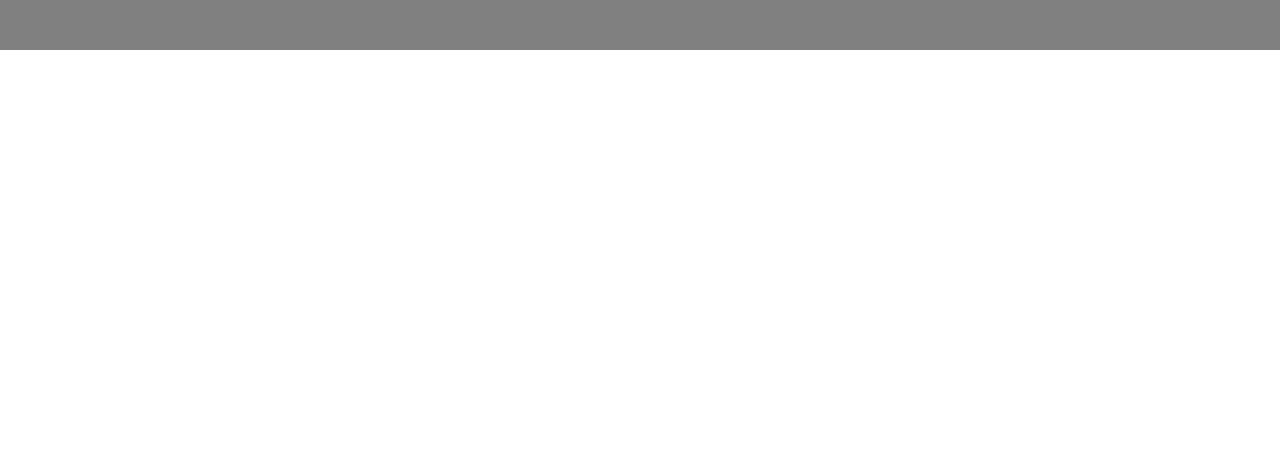
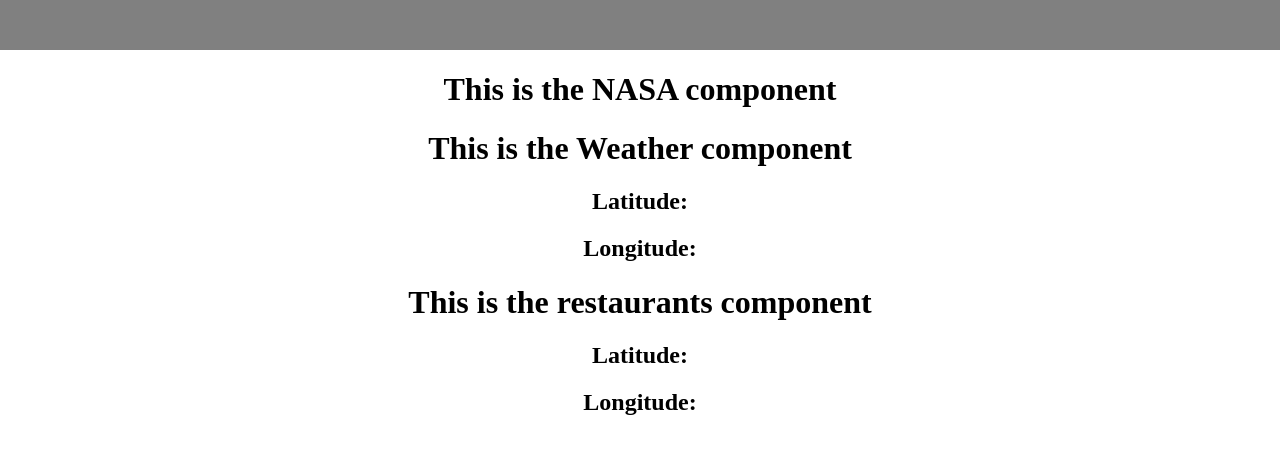
Before and after one commit to peachykish/teamGit, a React (Create React App) app: page / in a window 1280 px wide. Shown: the top 454 px of the page. Built offline with nearby package versions, Linux system fonts and the light colour scheme; no server answers.

Commit message:
skeleton is ready

```diff
--- a/src/App.js
+++ b/src/App.js
@@ -1,17 +1,38 @@
+import React, { useState, useEffect } from "react";
+
 // adding css to jsx is that easy
-import './App.css'; // This pattern is preferred where css for this component has a matching .css filename
+import "./App.css"; // This pattern is preferred where css for this component has a matching .css filename
 
 // A component import
-import Navbar from './components/Navbar'
-
+import Navbar from "./components/Navbar";
+import NasaImage from "./components/NasaImage";
+import Weather from "./components/Weather";
+import Restaurants from "./components/Restaurants";
 
 // Defining our <App /> component the function name matches the file name
 function App() {
+  const [location, setLocation] = useState({});
+
+  useEffect(()=>{
+    const fetchLocation = async()=>{
+      const response = await fetch("https://ipapi.co/json/");
+      const data = await response.json();
+      setLocation(data);
+    }
+    fetchLocation();
+  },[])
+
+
   // All functional components need to return jsx with one parent element
   return (
-    <div className="App"> {/* Parent Element. Also we can't use the word class, so we use className in jsx*/}
+    <div className="App">
+      {" "}
+      {/* Parent Element. Also we can't use the word class, so we use className in jsx*/}
       {/* Navbar is our imported component*/}
       <Navbar />
+      <NasaImage location={location} />
+      <Weather location={location} />
+      <Restaurants location={location} />
     </div>
   );
 }
--- /dev/null
+++ b/src/components/NasaImage.js
@@ -0,0 +1,11 @@
+const NasaImage=(props)=>{
+    return(
+        <div>
+            <h1>This is the NASA component</h1>
+            <h2>{props.location.postal}</h2>
+        </div>
+    )
+
+}
+
+export default NasaImage;
--- /dev/null
+++ b/src/components/Restaurants.js
@@ -0,0 +1,14 @@
+const Restaurants=(props)=>{
+    console.log("Weather ran")
+    return(
+        <div>
+            <h1>This is the restaurants component</h1>
+            <h2>Latitude: {props.location.latitude}</h2>
+            <h2>Longitude: {props.location.longitude}</h2>
+
+        </div>
+    )
+
+}
+
+export default Restaurants;
--- /dev/null
+++ b/src/components/Weather.js
@@ -0,0 +1,14 @@
+const Weather=(props)=>{
+    console.log("Weather ran")
+    return(
+        <div>
+                        <h1>This is the Weather component</h1>
+            <h2>Latitude: {props.location.latitude}</h2>
+            <h2>Longitude: {props.location.longitude}</h2>
+
+        </div>
+    )
+
+}
+
+export default Weather;
```
Also changed, not shown: 2 other files (tests, documents, lock files or other folders).
